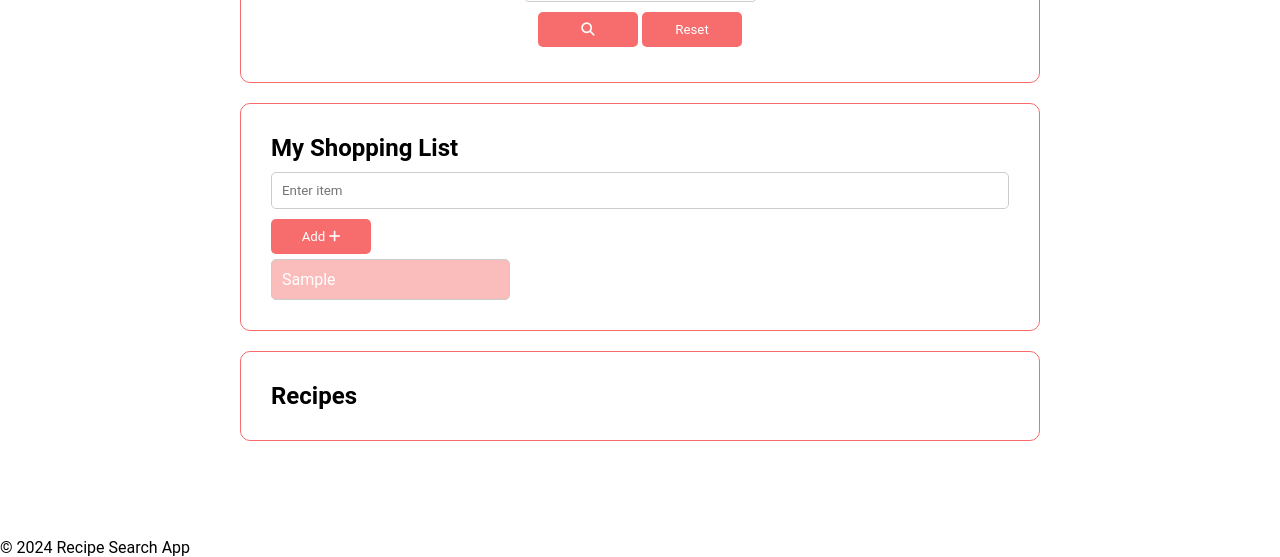
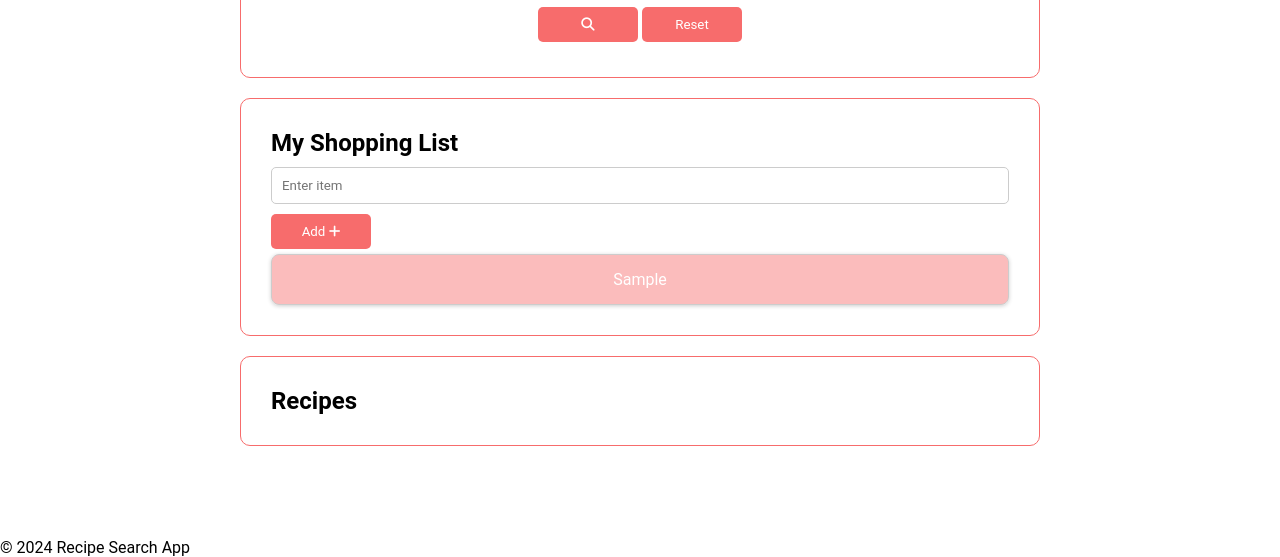
Before and after one commit to frasdor/js-recipe-app, a plain HTML site: page index.html in a window 1280 px wide. Both pictures are taken after typing "Sample" into the empty fields and a click on the button "Add". Shown: the part 243-800 px from the top of the page. Drawn offline with nearby package versions, Linux system fonts and the light colour scheme.

Commit message:
Update styles.css

```diff
--- a/styles.css
+++ b/styles.css
@@ -102,24 +102,33 @@ ul #recipesList {
 }
 
 #itemGrid {
-    display: grid;
-    grid-template-columns: repeat(3, 1fr);
+    list-style-type: none;
+    padding: 0;
+    display: flex;
+    flex-wrap: wrap;
     gap: 10px;
 }
 
 #itemGrid ul {
     list-style-type: none;
     padding: 0;
+    display: flex;
+    flex-wrap: wrap;
+    gap: 10px;
 }
 
 #itemGrid li {
-    display: flex;
-    justify-content: space-between;
+    list-style-type: none;
     padding: 10px;
     border: 1px solid #ccc;
     border-radius: 5px;
     background-color: var(--secondary-color);
     color: var(--white);
+    box-shadow: 0px 1px 4px rgba(0, 0, 0, 0.2);
+    border-radius: 8px;
+    flex-grow: 1;
+    padding: 15px;
+    text-align: center;
 }
 
 #itemGrid li :hover {
```
